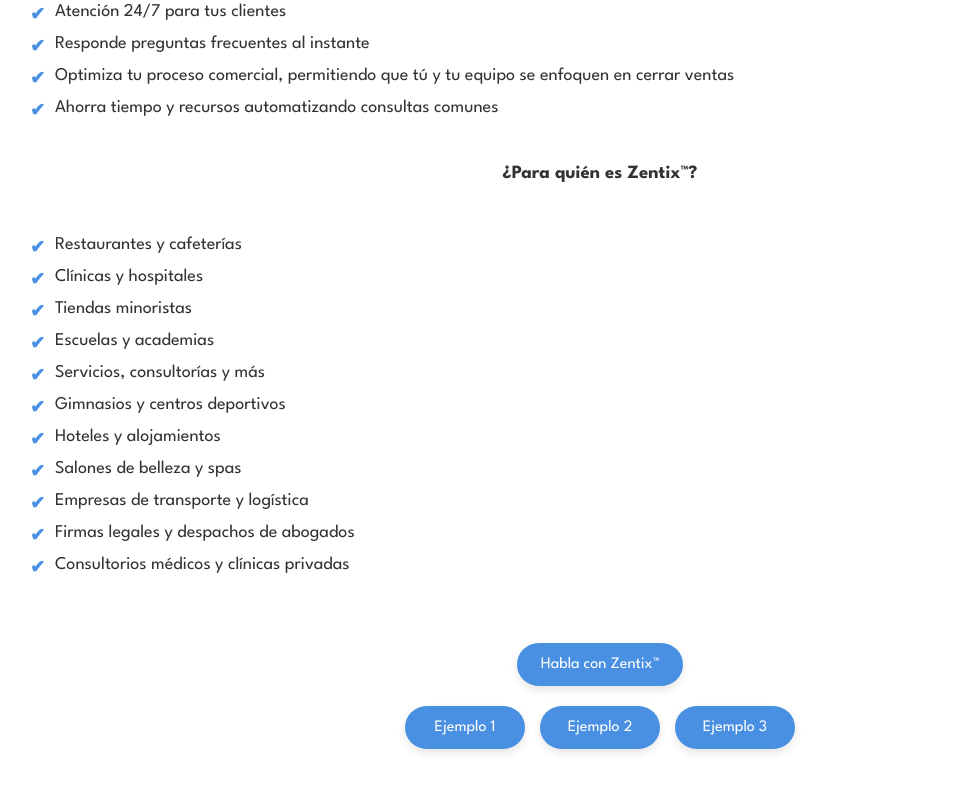
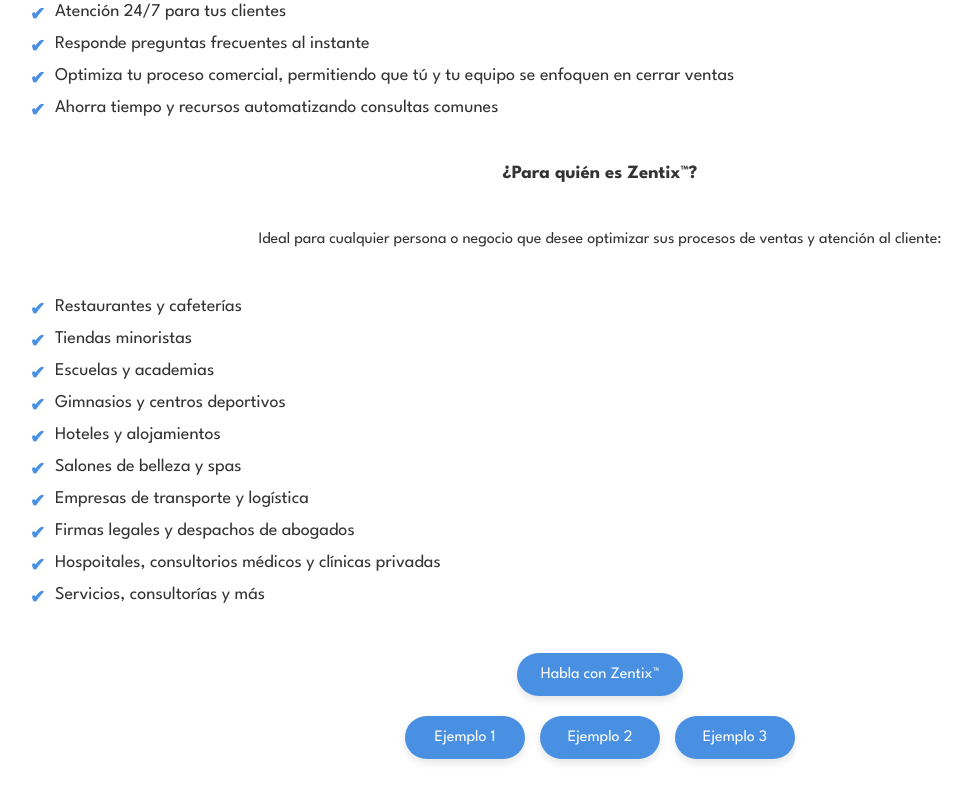
Before and after one commit to jgazcagtz/zentixmte, a website: page index.html in a window 1280 px wide. Shown: the part 496-1288 px from the top of the page, without its empty margins (40-1012 px from the left). Drawn offline with Linux system fonts and the light colour scheme.

Commit message:
Update index.html

```diff
--- a/index.html
+++ b/index.html
@@ -28,18 +28,22 @@
                 <li>Ahorra tiempo y recursos automatizando consultas comunes</li><br>
 
                      <h3>¿Para quién es Zentix™?</h3><br>
+                   <p>Ideal para cualquier persona o negocio que desee optimizar sus procesos de ventas y atención al cliente:</p><br>
 <ul>
     <li>Restaurantes y cafeterías</li>
-<li>Clínicas y hospitales</li>
+
     <li>Tiendas minoristas</li>
     <li>Escuelas y academias</li>
-<li>Servicios, consultorías y más</li>
+
     <li>Gimnasios y centros deportivos</li>
     <li>Hoteles y alojamientos</li>
     <li>Salones de belleza y spas</li>
     <li>Empresas de transporte y logística</li>
     <li>Firmas legales y despachos de abogados</li>
-<li>Consultorios médicos y clínicas privadas</li>
+    <li>Hospoitales, consultorios médicos y clínicas privadas</li>
+  <li>Servicios, consultorías y más</li>
+</ul>
+
 
                     </ul>
                 </li><br>
```
Lines whose indentation alone changed are shown as unchanged.
